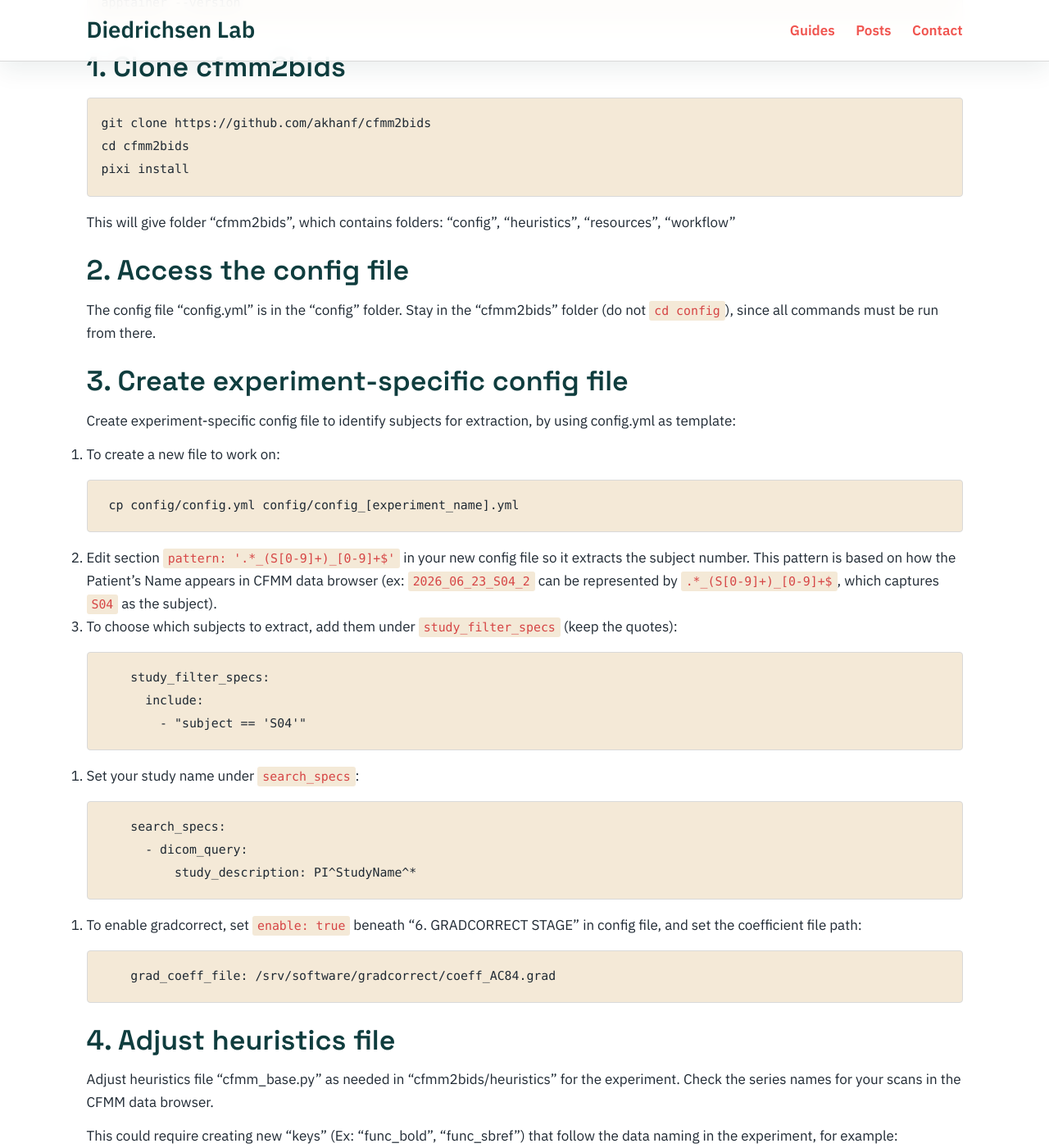
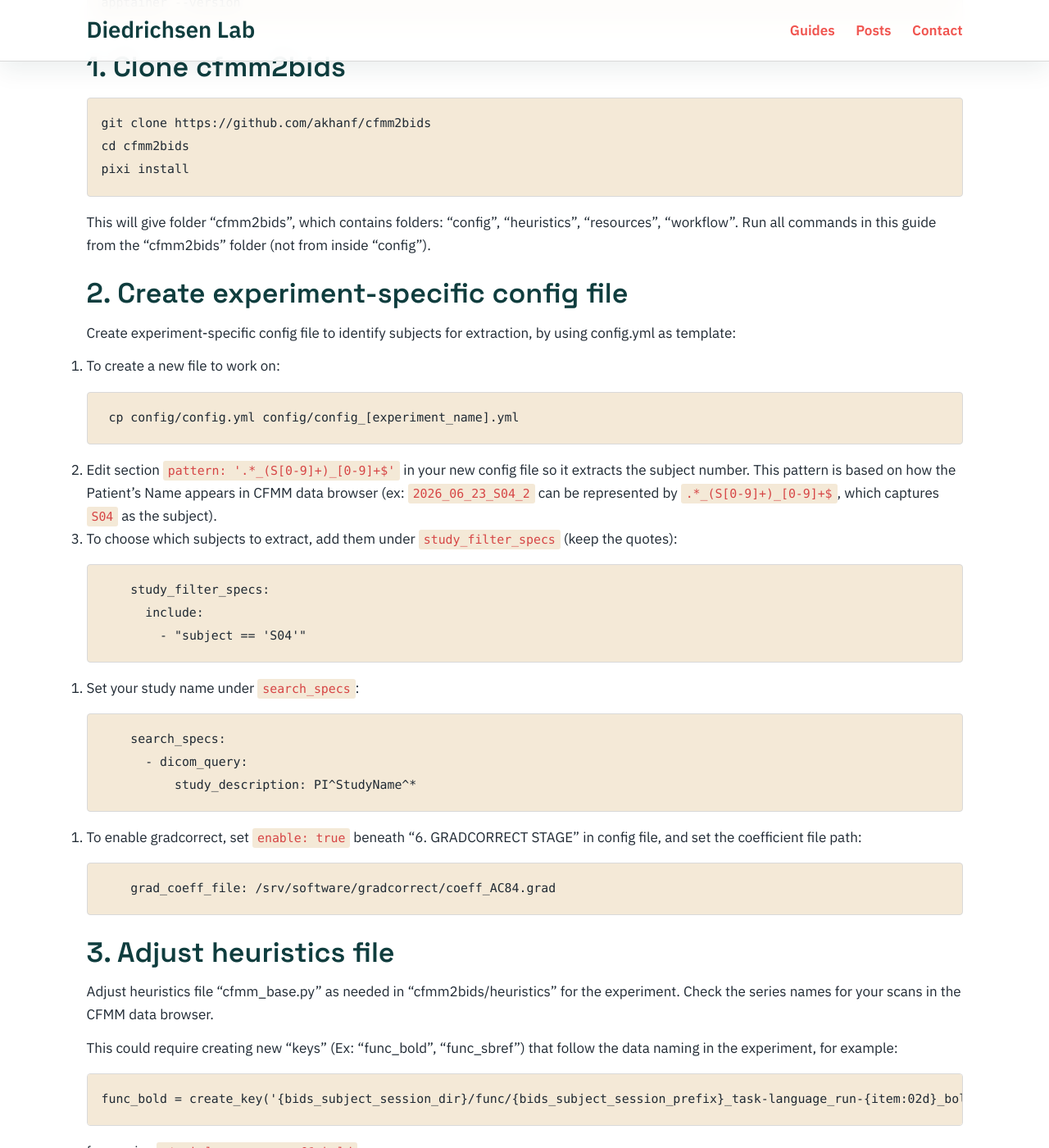
Before and after one commit to DiedrichsenLab/diedrichsenlab.github.io, a Jekyll site: the page built from _guides/09_cfmm2bids_instructions.md, in a window 1280 px wide and 1400 px high, scrolled down 909 px. Shown: the whole window at 82% size. Built offline with Jekyll 4.4.1, drawn with Linux system fonts in a browser that asks for light colours; some of the changed text lies outside the part shown.

Commit message:
Update 09_cfmm2bids_instructions.md

````diff
--- a/_guides/09_cfmm2bids_instructions.md
+++ b/_guides/09_cfmm2bids_instructions.md
@@ -49,13 +49,10 @@ cd cfmm2bids
 pixi install
 ```
 
-This will give folder “cfmm2bids”, which contains folders: “config”, “heuristics”, “resources”, “workflow”
+This will give folder “cfmm2bids”, which contains folders: “config”, “heuristics”, “resources”, “workflow”. Run all commands in this guide from the “cfmm2bids” folder (not from inside “config”).
 
-## 2. Access the config file
 
-The config file “config.yml” is in the “config” folder. Stay in the “cfmm2bids” folder (do not `cd config`), since all commands must be run from there.
-
-## 3. Create experiment-specific config file
+## 2. Create experiment-specific config file
 
 Create experiment-specific config file to identify subjects for extraction, by using config.yml as template:
 
@@ -90,7 +87,7 @@ Create experiment-specific config file to identify subjects for extraction, by u
     grad_coeff_file: /srv/software/gradcorrect/coeff_AC84.grad
 ```
 
-## 4. Adjust heuristics file
+## 3. Adjust heuristics file
 
 Adjust heuristics file “cfmm_base.py” as needed in “cfmm2bids/heuristics” for the experiment. Check the series names for your scans in the CFMM data browser.
 
````
Also changed, not shown: other parts of _guides/09_cfmm2bids_instructions.md (+1 -1 lines).
